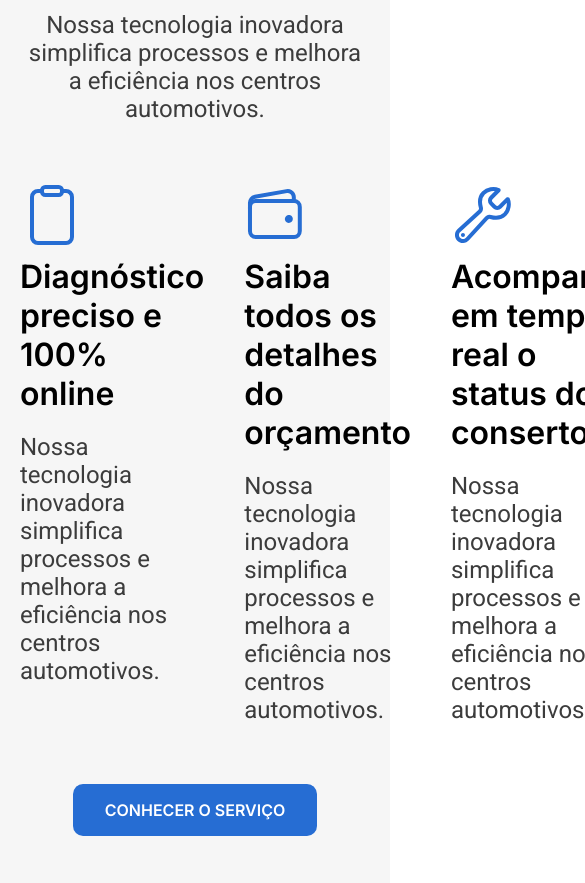
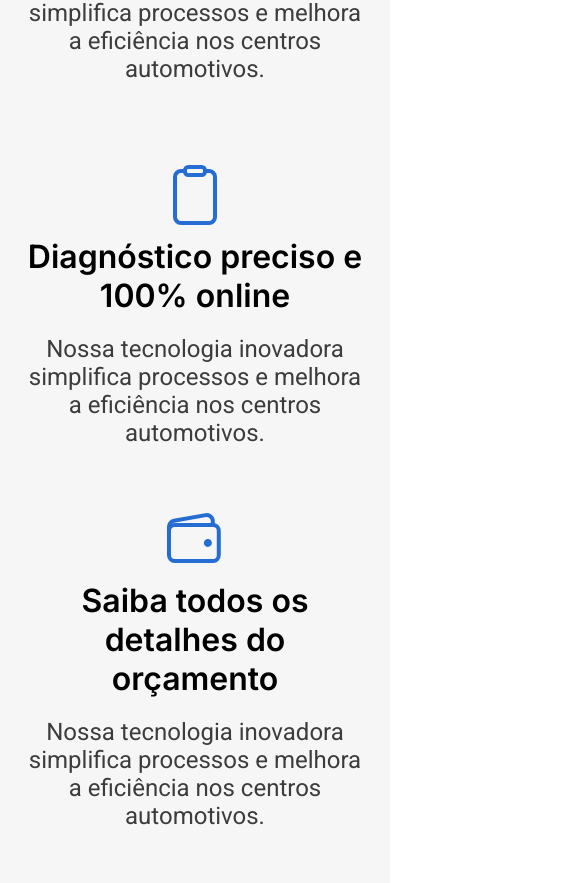
Before and after one commit to InnovaAutoCare/autocare, a React (Vite) app: page / in a window 390 px wide. Shown: the part 1501-2384 px from the top of the page, 585 px wide, since content can reach past the window. Built offline with nearby package versions, Linux system fonts and the light colour scheme.

Commit message:
Adicionando responsividade a section Sobre

```diff
--- a/src/Pages/Home/App.css
+++ b/src/Pages/Home/App.css
@@ -69,6 +69,17 @@ h1{
 }
 
 /* TRATANDO RESPONSIVIDADE */
+@media (max-width: 1000px){
+    /* RESPONSIVIDADE SOBRE O SERVIÇO SECTION */
+    .cards-servico{
+        display: grid;
+        grid-template-columns: 1fr 1fr;
+    }
+    .card-servico:nth-child(3){
+        grid-column: 1 /-1;
+    }
+}
+
 @media (max-width: 850px){
     /* RESPONSIVIDADE MAIN */
     main{
@@ -83,4 +94,22 @@ h1{
     .texto-main{
         order: 2;
     }
+
+    /* RESPONSIVIDADE SOBRE O SERVIÇO SECTION */
+    .servico{
+        padding-top: 80px;
+        padding-bottom: 80px;
+        gap: 80px;
+    }
+    .cards-servico{
+        display: grid;
+        grid-template-columns: 1fr;
+        text-align: center;
+        gap: 60px;
+    }
+    .card-servico{
+        display: flex;
+        flex-direction: column;
+        align-items: center;
+    }
 }
--- a/src/Pages/Home/App.tsx
+++ b/src/Pages/Home/App.tsx
@@ -48,7 +48,9 @@ function App() {
             </div>
             <Button conteudo='CONHECER O SERVIÇO'/>
         </div>
-    </section>
+      </section>
+
+
       <Footer/>
     </>
   )
```
